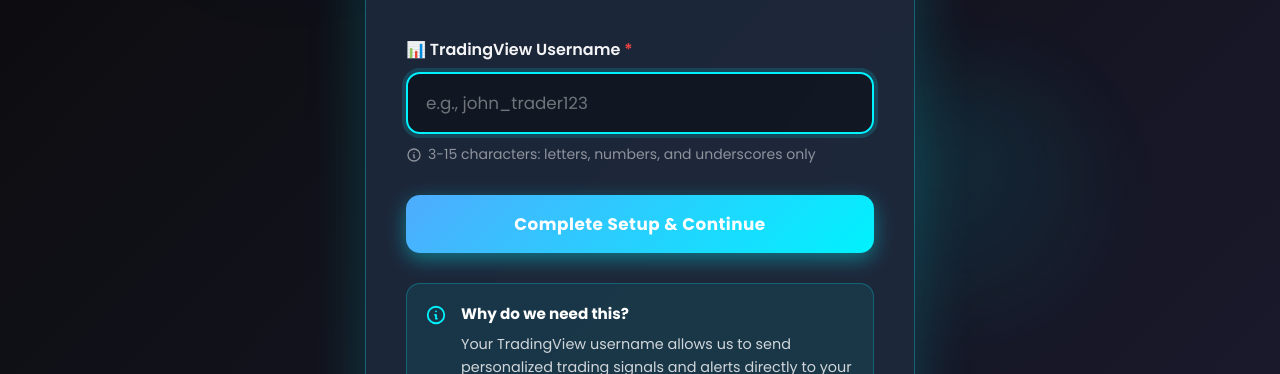
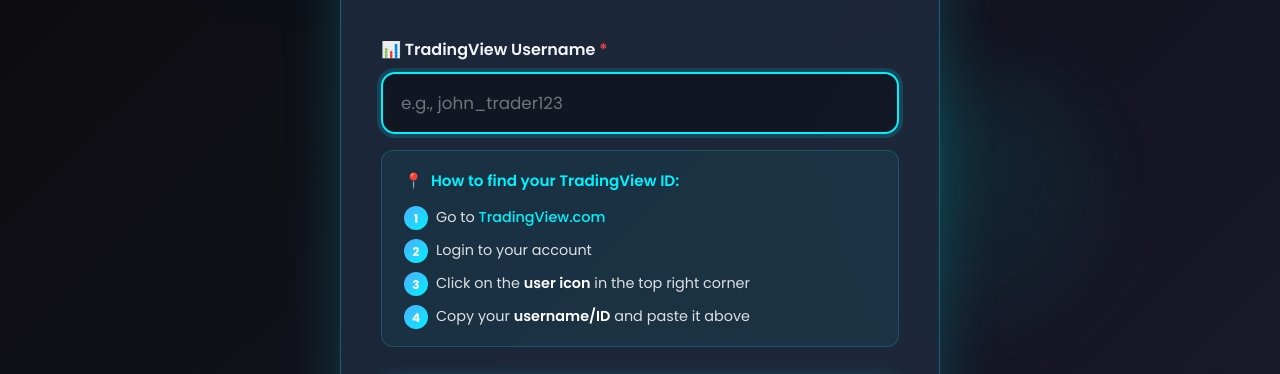
Before and after one commit to ashishmenariaa/my-website, a website: page public/tradingview.html in a window 1280 px wide. Shown: the part 388-762 px from the top of the page. Drawn offline with Linux system fonts and the light colour scheme.

Commit message:
feat: Complete TradingView ID integration with validation and UI improvements

```diff
--- a/public/tradingview.html
+++ b/public/tradingview.html
@@ -65,7 +65,7 @@
         }
 
         .container {
-            max-width: 550px;
+            max-width: 600px;
             width: 100%;
             position: relative;
             z-index: 1;
@@ -205,18 +205,76 @@
             color: rgba(255, 255, 255, 0.4);
         }
 
-        .form-hint {
-            font-size: 0.875rem;
-            color: rgba(255, 255, 255, 0.5);
-            margin-top: 10px;
+        .steps-box {
+            margin-top: 16px;
+            background: rgba(0, 242, 254, 0.05);
+            border: 1px solid rgba(0, 242, 254, 0.2);
+            border-radius: 12px;
+            padding: 18px 22px;
+        }
+
+        .steps-title {
+            font-size: 0.95rem;
+            color: #00f2fe;
+            font-weight: 600;
+            margin-bottom: 14px;
             display: flex;
             align-items: center;
-            gap: 6px;
+            gap: 8px;
         }
 
-        .hint-icon {
-            width: 16px;
-            height: 16px;
+        .steps-list {
+            list-style: none;
+            counter-reset: step-counter;
+        }
+
+        .steps-list li {
+            counter-increment: step-counter;
+            margin-bottom: 10px;
+            font-size: 0.9rem;
+            color: rgba(255, 255, 255, 0.85);
+            line-height: 1.6;
+            padding-left: 32px;
+            position: relative;
+        }
+
+        .steps-list li:before {
+            content: counter(step-counter);
+            position: absolute;
+            left: 0;
+            top: 0;
+            width: 24px;
+            height: 24px;
+            background: linear-gradient(135deg, #4facfe 0%, #00f2fe 100%);
+            border-radius: 50%;
+            display: flex;
+            align-items: center;
+            justify-content: center;
+            font-size: 0.75rem;
+            font-weight: 700;
+            color: white;
+        }
+
+        .steps-list li:last-child {
+            margin-bottom: 0;
+        }
+
+        .steps-list a {
+            color: #00f2fe;
+            text-decoration: none;
+            font-weight: 500;
+            transition: color 0.2s;
+            border-bottom: 1px solid transparent;
+        }
+
+        .steps-list a:hover {
+            color: #4facfe;
+            border-bottom-color: #4facfe;
+        }
+
+        .steps-list strong {
+            color: white;
+            font-weight: 600;
         }
 
         .submit-btn {
@@ -319,6 +377,17 @@
             .subtitle {
                 font-size: 0.95rem;
             }
+
+            .steps-list li {
+                font-size: 0.85rem;
+                padding-left: 30px;
+            }
+
+            .steps-list li:before {
+                width: 22px;
+                height: 22px;
+                font-size: 0.7rem;
+            }
         }
     </style>
 </head>
@@ -354,17 +423,22 @@
                         id="tradingViewId"
                         class="form-input"
                         placeholder="e.g., john_trader123"
-                        pattern="[a-zA-Z0-9_]{3,15}"
-                        maxlength="15"
                         required
                         autofocus
                     />
-                    <p class="form-hint">
-                        <svg class="hint-icon" fill="none" stroke="currentColor" viewBox="0 0 24 24">
-                            <path stroke-linecap="round" stroke-linejoin="round" stroke-width="2" d="M13 16h-1v-4h-1m1-4h.01M21 12a9 9 0 11-18 0 9 9 0 0118 0z" />
-                        </svg>
-                        3-15 characters: letters, numbers, and underscores only
-                    </p>
+
+                    <div class="steps-box">
+                        <div class="steps-title">
+                            <span>📍</span>
+                            <span>How to find your TradingView ID:</span>
+                        </div>
+                        <ol class="steps-list">
+                            <li>Go to <a href="https://www.tradingview.com" target="_blank" rel="noopener noreferrer">TradingView.com</a></li>
+                            <li>Login to your account</li>
+                            <li>Click on the <strong>user icon</strong> in the top right corner</li>
+                            <li>Copy your <strong>username/ID</strong> and paste it above</li>
+                        </ol>
+                    </div>
                 </div>
 
                 <button type="submit" class="submit-btn" id="submitBtn">
@@ -411,10 +485,9 @@
             errorAlert.classList.remove('show');
         }
 
-        // Validate TradingView ID format
+        // Validate TradingView ID format - minimum 3 characters, no max limit
         function isValidTradingViewId(id) {
-            const regex = /^[a-zA-Z0-9_]{3,15}$/;
-            return regex.test(id);
+            return id.length >= 3 && /^[a-zA-Z0-9_]+$/.test(id);
         }
 
         // Handle form submission
@@ -431,7 +504,7 @@
             }
 
             if (!isValidTradingViewId(tradingViewId)) {
-                showError('Invalid format. Use 3-15 characters: letters, numbers, and underscores only.');
+                showError('Invalid format. Please use at least 3 characters with letters, numbers, and underscores only.');
                 tradingViewIdInput.focus();
                 return;
             }
```
Also changed, not shown: routes/tradingview.js (+66 -4 lines).
